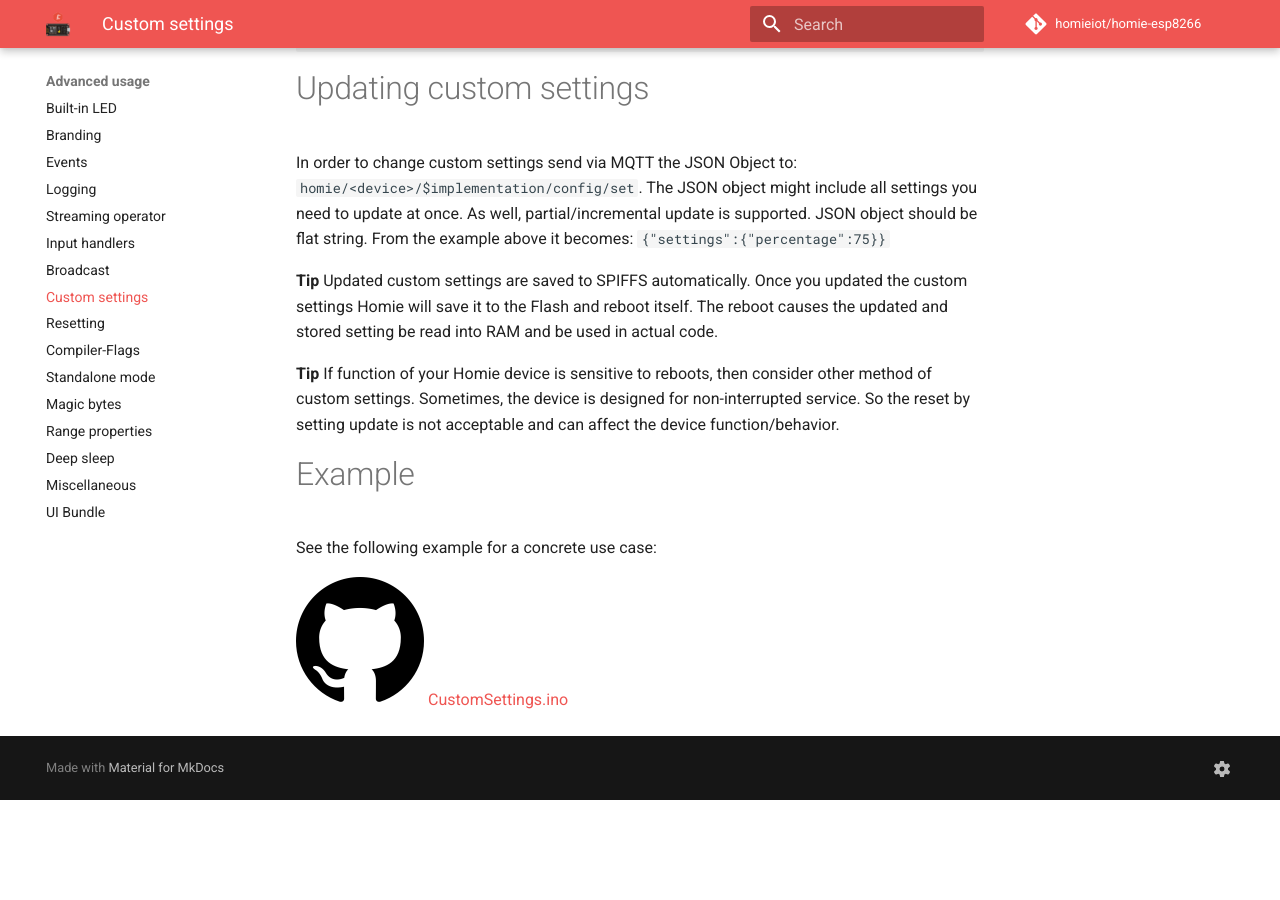
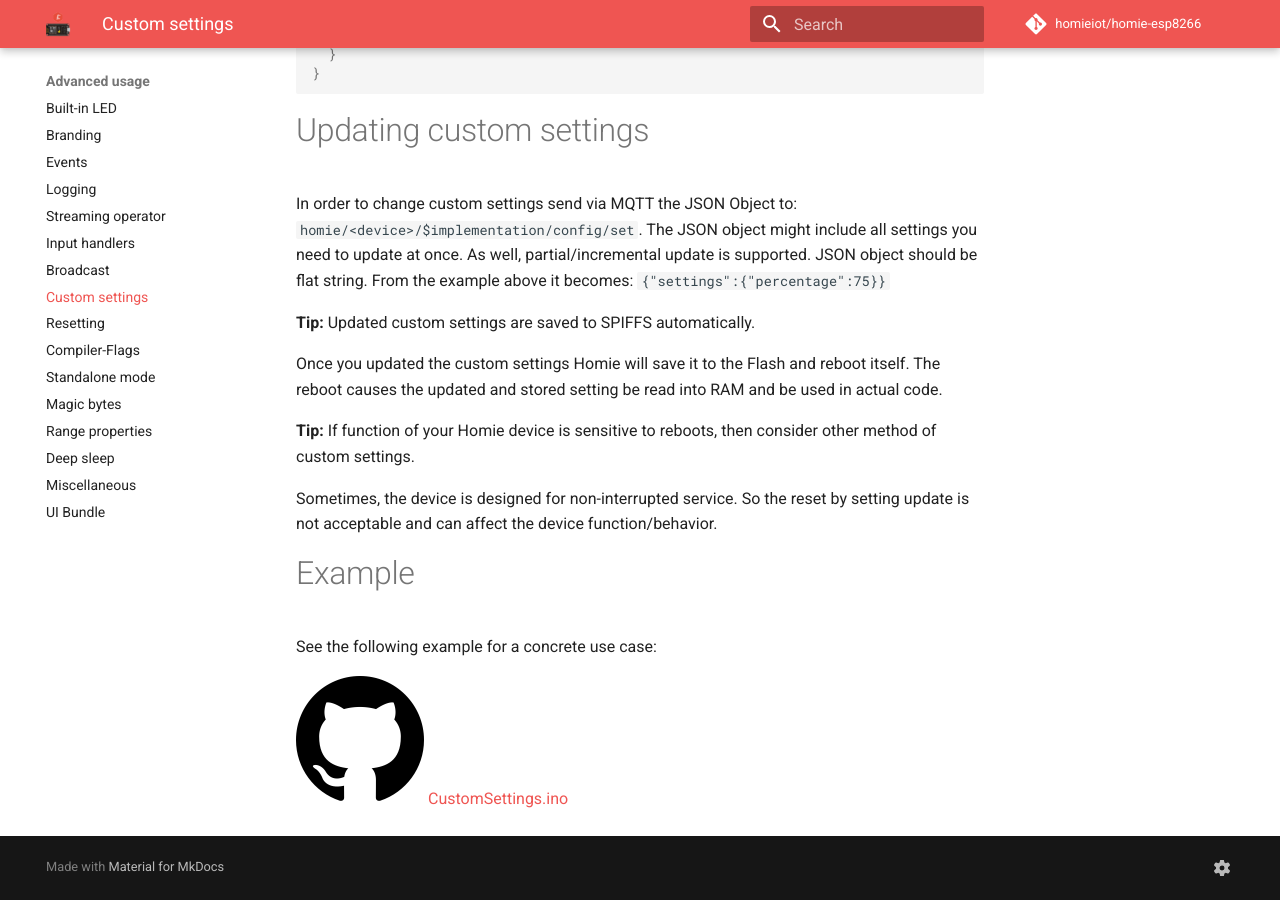
Before and after one commit to homieiot/homie-esp8266, an MkDocs documentation site: the page built from docs/advanced-usage/custom-settings.md, in a window 1280 px wide and 900 px high, scrolled down 1147 px. Built offline with MkDocs 1.6.1 and Material for MkDocs 9.7.7, drawn with Linux system fonts in a browser that asks for light colours; comment, search, counter and statistics services are not loaded; before the commit the page ends 1947 px from its top, so only the background shows below that; some of the changed text lies outside the part shown.

Commit message:
Punctuation

````diff
--- a/docs/advanced-usage/custom-settings.md
+++ b/docs/advanced-usage/custom-settings.md
@@ -14,9 +14,10 @@ void setup() {
 }
 ```
 
-**Tip** "setDefaultValue() before Homie.setup()"
-    As shown in the example above, the **default value** has to be set **before** `Homie.setup()` is called.
-    Otherwise you get an error on startup if there is also no value configured in JSON configuration file.
+**Tip:** "setDefaultValue() before Homie.setup()"
+
+   As shown in the example above, the **default value** has to be set **before** `Homie.setup()` is called.
+   Otherwise you get an error on startup if there is also no value configured in JSON configuration file.
 
 An `HomieSetting` instance can be of the following types:
 
@@ -45,12 +46,14 @@ In order to change custom settings send via MQTT the JSON Object to: `homie/<dev
 JSON object should be flat string. From the example above it becomes:
 `{"settings":{"percentage":75}}`
 
-**Tip** Updated custom settings are saved to SPIFFS automatically.
-Once you updated the custom settings Homie will save it to the Flash and reboot itself.
-The reboot causes the updated and stored setting be read into RAM and be used in actual code.
+**Tip:** Updated custom settings are saved to SPIFFS automatically.
 
-**Tip** If function of your Homie device is sensitive to reboots, then consider other method of custom settings.
-Sometimes, the device is designed for non-interrupted service. So the reset by setting update is not acceptable and can affect the device function/behavior.
+   Once you updated the custom settings Homie will save it to the Flash and reboot itself.
+   The reboot causes the updated and stored setting be read into RAM and be used in actual code.
+
+**Tip:** If function of your Homie device is sensitive to reboots, then consider other method of custom settings.
+
+   Sometimes, the device is designed for non-interrupted service. So the reset by setting update is not acceptable and can affect the device function/behavior.
 
 # Example
 See the following example for a concrete use case:
````
